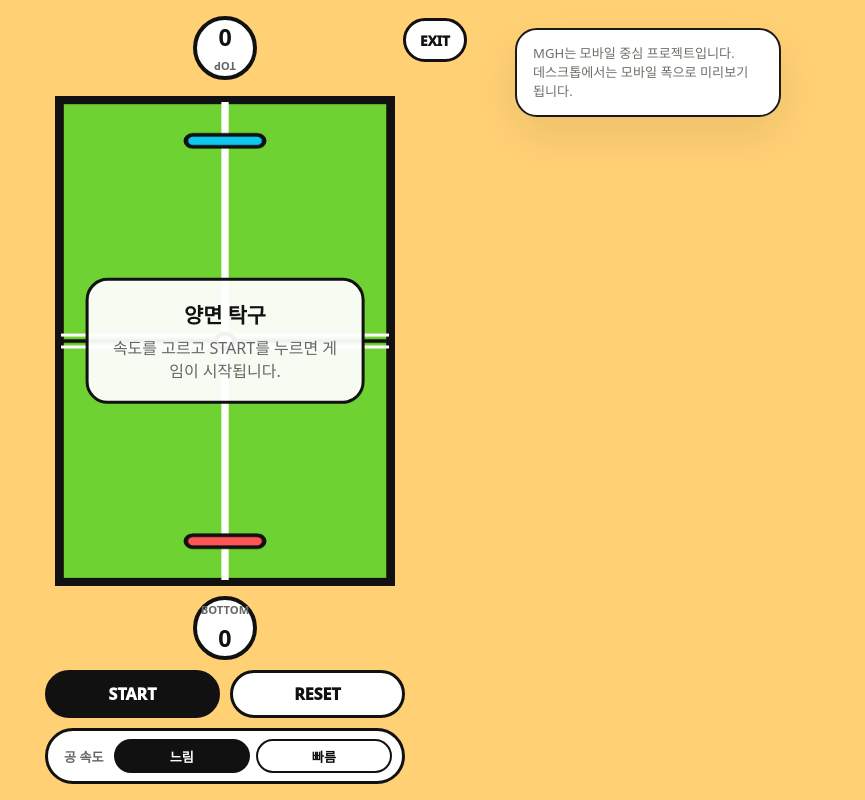
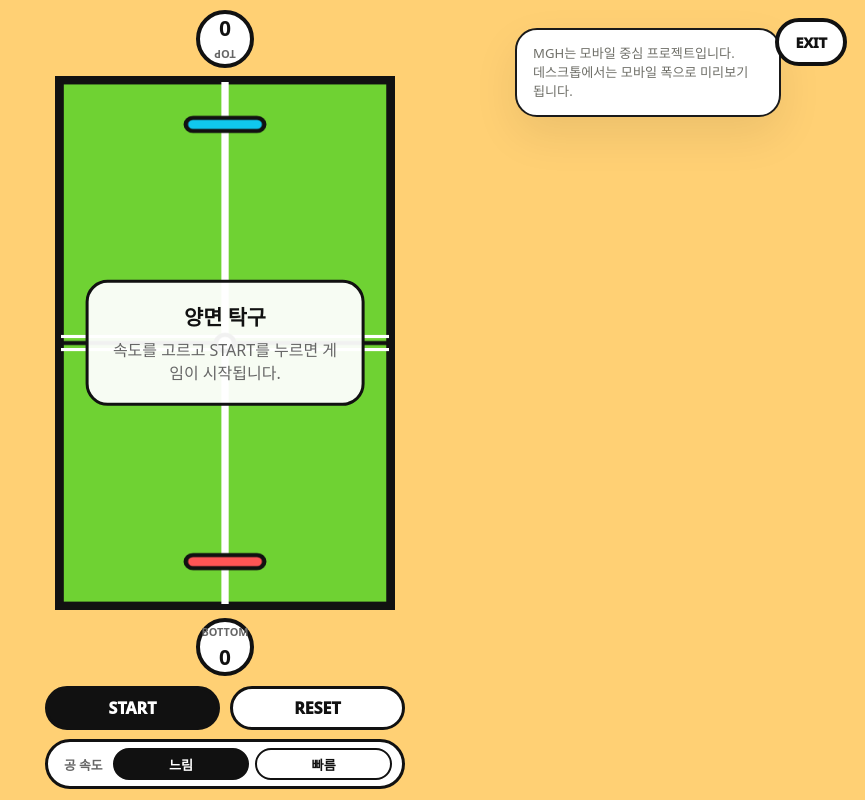
Before and after one commit to dongyoonlee616-eng/mini-game-hub, a plain HTML site: page public/games/two-player-pong.html in a window 1280 px wide. Shown: the whole page, without its empty margins (415-1280 px from the left). Drawn offline with Linux system fonts and the light colour scheme.

Commit message:
Fix pingpong game

```diff
--- a/public/css/two-player-pong.css
+++ b/public/css/two-player-pong.css
@@ -1,21 +1,79 @@
+html,
 body {
+    width: 100%;
+    height: 100%;
+    margin: 0;
     overflow: hidden;
     background: #ffd074;
 }
 
+body {
+    overscroll-behavior: none;
+}
+
 .pong-page {
-    position: relative;
     width: min(100vw, 520px);
     height: 100dvh;
     min-height: 100dvh;
     margin: 0 auto;
-    padding: 16px 18px calc(16px + env(safe-area-inset-bottom));
+    padding: 10px 18px calc(12px + env(safe-area-inset-bottom));
     display: grid;
-    grid-template-rows: 70px minmax(0, 1fr) 64px 48px auto;
-    gap: 10px;
+    grid-template-rows: 58px minmax(0, 1fr) 58px 48px 48px;
+    gap: 8px;
     background: #ffd074;
     overflow: hidden;
     touch-action: none;
+}
+
+.pong-exit {
+    position: fixed;
+    right: 18px;
+    top: 18px;
+    z-index: 20;
+    min-width: 70px;
+    height: 48px;
+    display: grid;
+    place-items: center;
+    padding: 0 16px;
+    border: 4px solid #111111;
+    border-radius: 999px;
+    background: #ffffff;
+    color: #111111;
+    font-size: 0.9rem;
+    font-weight: 950;
+}
+
+.pong-score {
+    position: static;
+    z-index: 3;
+    justify-self: center;
+    align-self: center;
+    display: grid;
+    place-items: center;
+    gap: 1px;
+    width: 58px;
+    height: 58px;
+    border: 4px solid #111111;
+    border-radius: 50%;
+    background: #ffffff;
+    font-weight: 900;
+}
+
+.pong-score span {
+    font-size: 0.68rem;
+    color: #666666;
+}
+
+.pong-score strong {
+    font-size: 1.3rem;
+}
+
+.top-score {
+    transform: rotate(180deg);
+}
+
+.bottom-score {
+    transform: none;
 }
 
 .pong-wrap {
@@ -65,60 +123,11 @@ body {
     line-height: 1.45;
 }
 
-.pong-score {
-    position: static;
-    z-index: 3;
-    justify-self: center;
-    display: grid;
-    place-items: center;
-    gap: 2px;
-    width: 64px;
-    height: 64px;
-    border: 4px solid #111111;
-    border-radius: 50%;
-    background: #ffffff;
-    font-weight: 900;
-}
-
-.pong-score span {
-    font-size: 0.7rem;
-    color: #666666;
-}
-
-.pong-score strong {
-    font-size: 1.45rem;
-}
-
-.top-score {
-    transform: rotate(180deg);
-}
-
-.bottom-score {
-    transform: none;
-}
-
-.pong-exit {
-    position: absolute;
-    right: 18px;
-    top: 18px;
-    z-index: 4;
-    min-width: 64px;
-    height: 44px;
-    display: grid;
-    place-items: center;
-    padding: 0 14px;
-    border: 3px solid #111111;
-    border-radius: 999px;
-    background: #ffffff;
-    color: #111111;
-    font-size: 0.85rem;
-    font-weight: 950;
-}
-
 .pong-controls {
     position: static;
     z-index: 4;
     justify-self: center;
+    align-self: center;
     display: grid;
     grid-template-columns: 1fr 1fr;
     gap: 10px;
@@ -126,7 +135,7 @@ body {
 }
 
 .pong-controls button {
-    min-height: 48px;
+    min-height: 44px;
     border: 3px solid #111111;
     border-radius: 999px;
     background: #ffffff;
@@ -147,12 +156,13 @@ body {
     position: static;
     z-index: 4;
     justify-self: center;
+    align-self: center;
     display: grid;
     grid-template-columns: auto 1fr;
     align-items: center;
     gap: 10px;
     width: min(86vw, 360px);
-    padding: 8px 10px;
+    padding: 6px 10px;
     border: 3px solid #111111;
     border-radius: 999px;
     background: #ffffff;
@@ -161,7 +171,7 @@ body {
 .pong-speed span {
     padding-left: 6px;
     color: #666666;
-    font-size: 0.82rem;
+    font-size: 0.8rem;
     font-weight: 900;
     white-space: nowrap;
 }
@@ -173,7 +183,7 @@ body {
 }
 
 .speed-btn {
-    min-height: 34px;
+    min-height: 32px;
     border: 2px solid #111111;
     border-radius: 999px;
     background: #ffffff;
@@ -191,31 +201,64 @@ body {
     transform: scale(0.96);
 }
 
-@media (max-height: 700px) {
+@media (max-height: 760px) {
     .pong-page {
-        grid-template-rows: 58px minmax(0, 1fr) 54px 44px auto;
-        gap: 8px;
-        padding-top: 10px;
+        grid-template-rows: 50px minmax(0, 1fr) 50px 42px 42px;
+        gap: 6px;
+        padding-top: 8px;
     }
 
     .pong-score {
-        width: 54px;
-        height: 54px;
+        width: 50px;
+        height: 50px;
     }
 
     .pong-score strong {
-        font-size: 1.15rem;
+        font-size: 1.12rem;
+    }
+
+    .pong-score span {
+        font-size: 0.62rem;
     }
 
     .pong-controls button {
-        min-height: 42px;
+        min-height: 40px;
     }
 
     .pong-speed {
-        padding: 6px 8px;
+        padding: 5px 8px;
     }
 
     .speed-btn {
-        min-height: 30px;
+        min-height: 28px;
+    }
+
+    .pong-message {
+        padding: 14px;
     }
 }
+
+@media (max-height: 660px) {
+    .pong-page {
+        grid-template-rows: 44px minmax(0, 1fr) 44px 38px 38px;
+        gap: 5px;
+    }
+
+    .pong-score {
+        width: 44px;
+        height: 44px;
+        border-width: 3px;
+    }
+
+    .pong-controls button {
+        min-height: 36px;
+    }
+
+    .pong-speed {
+        border-width: 2px;
+    }
+
+    .speed-btn {
+        min-height: 26px;
+    }
+}
```
